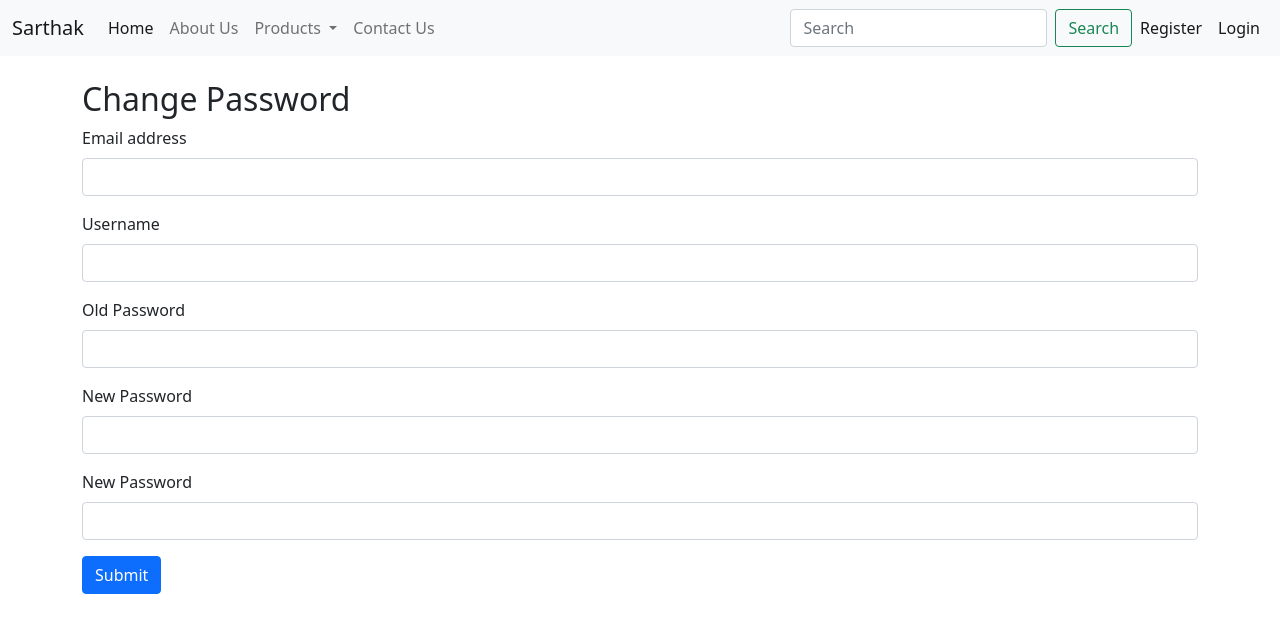
After one commit to SarthakJain1012/Ecommerce-Website, a Django app: page /changepassword in a window 1280 px wide. The commit adds this page. Shown: the top 633 px of the page. Run offline with Django 3.2, Linux system fonts and the light colour scheme.

Commit message:
Added Password Change

```diff
--- a/account/urls.py
+++ b/account/urls.py
@@ -10,6 +10,7 @@ from . import views
 urlpatterns = [
     path('register', RegisterView.as_view()),
     path('login',views.LoginView,name='Loginview'),
+    path('changepassword',views.ChangePasswordView,name='ChangePasswordView'),
     path('logout',views.LogoutView,name='LogoutView'),
     path('token/', TokenObtainPairView.as_view(), name='token_obtain_pair'),
     path('token/refresh/', TokenRefreshView.as_view(), name='token_refresh'),
--- a/main/templates/base.html
+++ b/main/templates/base.html
@@ -53,10 +53,13 @@
                   </a>
                   <ul class="dropdown-menu" aria-labelledby="navbarDropdown">
                     <li><a class="dropdown-item" href="#">Action</a></li>
-                    <li><a class="dropdown-item" href="#">Another action</a></li>
+                    <li><a class="dropdown-item" href="changepassword">Change Password</a></li>
                     <li><hr class="dropdown-divider"></li>
                     <li><a class="dropdown-item" href="/api/account/logout">Logout</a></li>
                   </ul>
+                </li>
+                <li class="nav-item">
+                  <a class="nav-link active" aria-current="page" href="/cart">Cart</a>
                 </li>
               </li>
               {% else %}
--- /dev/null
+++ b/main/templates/cart.html
@@ -0,0 +1,5 @@
+{% extends 'base.html' %}
+{% block title %}Cart{% endblock %}
+{% block content %}
+<h1>Cart</h1>
+{% endblock %}
--- /dev/null
+++ b/main/templates/changepassword.html
@@ -0,0 +1,31 @@
+{% extends 'base.html' %}
+{% block title %}Change Password{% endblock %}
+{% block content %}
+<div class="container">
+<h2>Change Password</h2>
+<form action="api/account/changepassword" method="POST">
+  {% csrf_token %}
+    <div class="mb-3">
+      <label for="exampleInputEmail1" class="form-label">Email address</label>
+      <input type="email" class="form-control" id="exampleInputEmail1" aria-describedby="emailHelp" name="email">
+    </div>
+    <div class="mb-3">
+        <label for="username" class="form-label">Username</label>
+        <input type="text" class="form-control" id="username" name="username">
+    </div>
+    <div class="mb-3">
+      <label for="exampleInputPassword1" class="form-label">Old Password</label>
+      <input type="password" class="form-control" id="exampleInputPassword1" name="old_password">
+    </div>
+    <div class="mb-3">
+        <label for="exampleInputPassword1" class="form-label">New Password</label>
+        <input type="password" class="form-control" id="exampleInputPassword1" name="new_password1">
+    </div>
+    <div class="mb-3">
+        <label for="exampleInputPassword1" class="form-label">New Password</label>
+        <input type="password" class="form-control" id="exampleInputPassword1" name="new_password2">
+    </div>
+    <button type="submit" class="btn btn-primary">Submit</button>
+  </form>
+</div>
+  {% endblock %}
--- a/main/urls.py
+++ b/main/urls.py
@@ -11,5 +11,7 @@ urlpatterns = [
     path('contact', views.contact,name='contact'),
     path('register',views.register,name='register'),
     path('login',views.login,name='login'),
-    path('search',views.search,name='search')
+    path('search',views.search,name='search'),
+    path('cart',views.cart,name='cart'),
+    path('changepassword',views.changepassword,name='changepassword'),
 ]
--- a/main/views.py
+++ b/main/views.py
@@ -61,3 +61,9 @@ def search(request):
     else:
 
         return render(request,'search.html')
+
+def cart(request):
+    return render(request,'cart.html')
+
+def changepassword(request):
+    return render(request,'changepassword.html')
--- a/website/urls.py
+++ b/website/urls.py
@@ -21,5 +21,5 @@ urlpatterns = [
     path('',include('main.urls')),
     path('api/',include('products.urls')),
     path('api/account/',include('account.urls')),
-    path('api',include('cart.urls')),
+    path('api/',include('cart.urls')),
 ]
```
Also changed, not shown: account/views.py (+41 -8 lines), cart/views.py (+16 -7 lines), cart/migrations/0004_cart_ordered.py (added), db.sqlite3.
